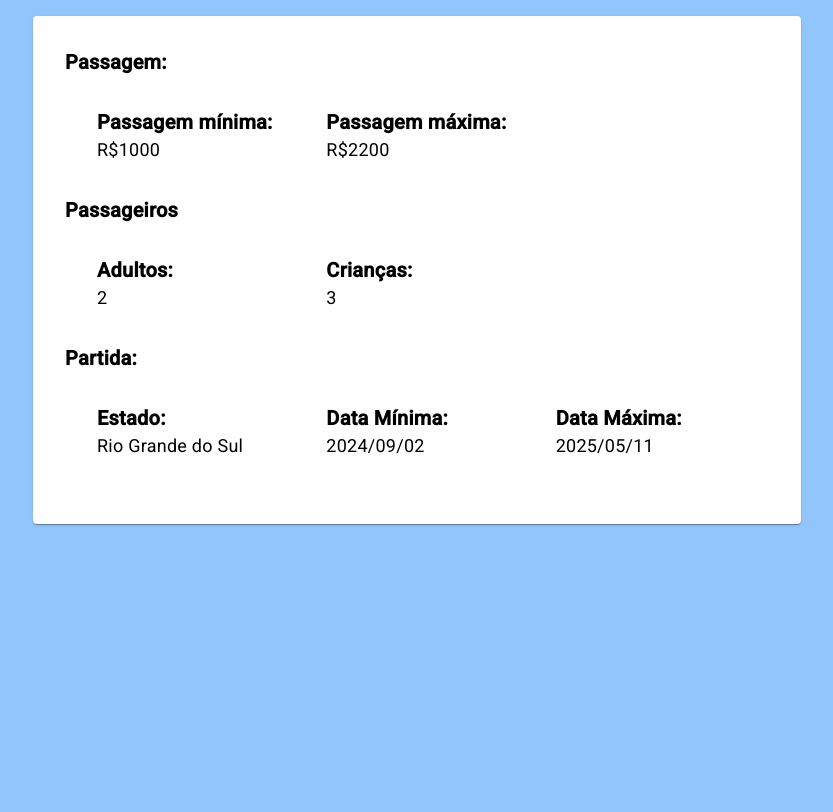
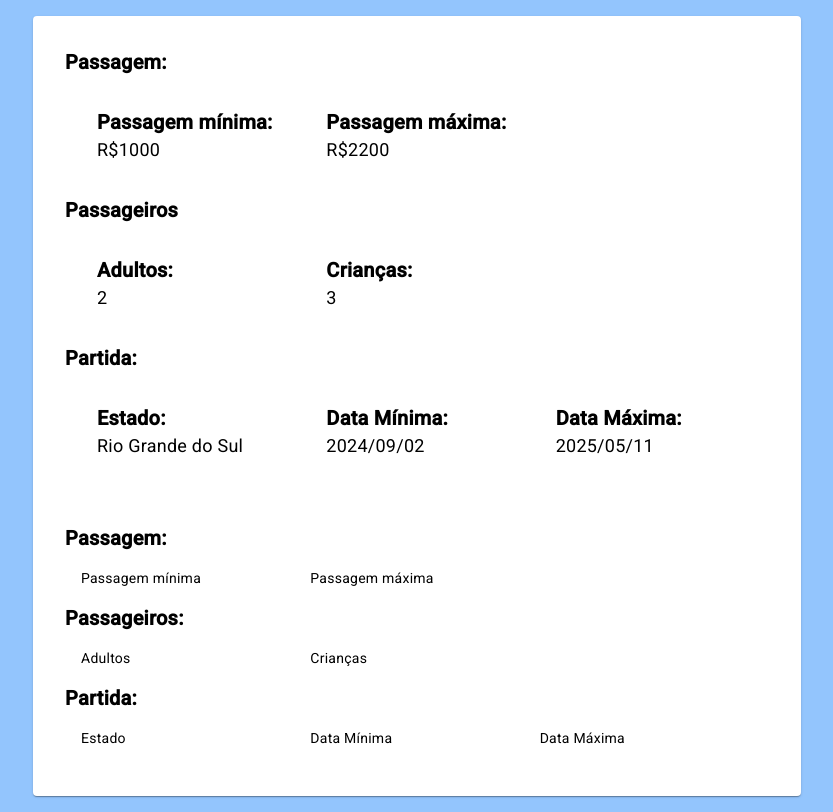
Before and after one commit to filipe-fff/Transporte-Viagens, an Angular app in the folder transportes/: page / in a window 1280 px wide. Shown: the whole page, without its empty margins (223-1056 px from the left). Built offline with nearby package versions, Linux system fonts and the light colour scheme.

Commit message:
tailwindcss para formulario de voos feito

```diff
--- a/transportes/src/app/components/components.module.ts
+++ b/transportes/src/app/components/components.module.ts
@@ -5,6 +5,7 @@ import { HttpClientModule } from '@angular/common/http';
 import { AngularMaterialModule } from '../angular-material/angular-material.module';
 import { FlightTransportComponent } from './flight-transport/flight-transport.component';
 import { TransportInfosItemComponent } from './transport-infos-item/transport-infos-item.component';
+import { FlightTransportEditComponent } from './flight-transport-edit/flight-transport-edit.component';
 
 
 
@@ -13,6 +14,7 @@ import { TransportInfosItemComponent } from './transport-infos-item/transport-in
     TransportContainerComponent,
     FlightTransportComponent,
     TransportInfosItemComponent,
+    FlightTransportEditComponent,
   ],
   imports: [
     CommonModule,
--- /dev/null
+++ b/transportes/src/app/components/flight-transport-edit/flight-transport-edit.component.html
@@ -0,0 +1,18 @@
+<div class="p-4 gap-4">
+    <div class="font-semibold text-xl">Passagem:</div>
+    <div class="p-4 gap-4 grid lg:grid-cols-3">
+        <div>Passagem mínima</div>
+        <div>Passagem máxima</div>
+    </div>
+    <div class="font-semibold text-xl">Passageiros:</div>
+    <div class="p-4 gap-4 grid lg:grid-cols-3">
+        <div>Adultos</div>
+        <div>Crianças</div>
+    </div>
+    <div class="font-semibold text-xl">Partida:</div>
+    <div class="p-4 gap-4 grid lg:grid-cols-3">
+        <div>Estado</div>
+        <div>Data Mínima</div>
+        <div>Data Máxima</div>
+    </div>
+</div>
--- a/transportes/src/app/components/transport-container/transport-container.component.html
+++ b/transportes/src/app/components/transport-container/transport-container.component.html
@@ -1,5 +1,6 @@
 <div class="p-4">
     <mat-card class="p-4 m-auto max-w-3xl">
         <app-flight-transport></app-flight-transport>
+        <app-flight-transport-edit></app-flight-transport-edit>
     </mat-card>
 </div>
```
Also changed, not shown: transportes/src/app/components/flight-transport-edit/flight-transport-edit.component.ts (added, +10 -0 lines), transportes/src/app/components/flight-transport-edit/flight-transport-edit.component.scss (added), 1 other file (tests, documents, lock files or other folders).
